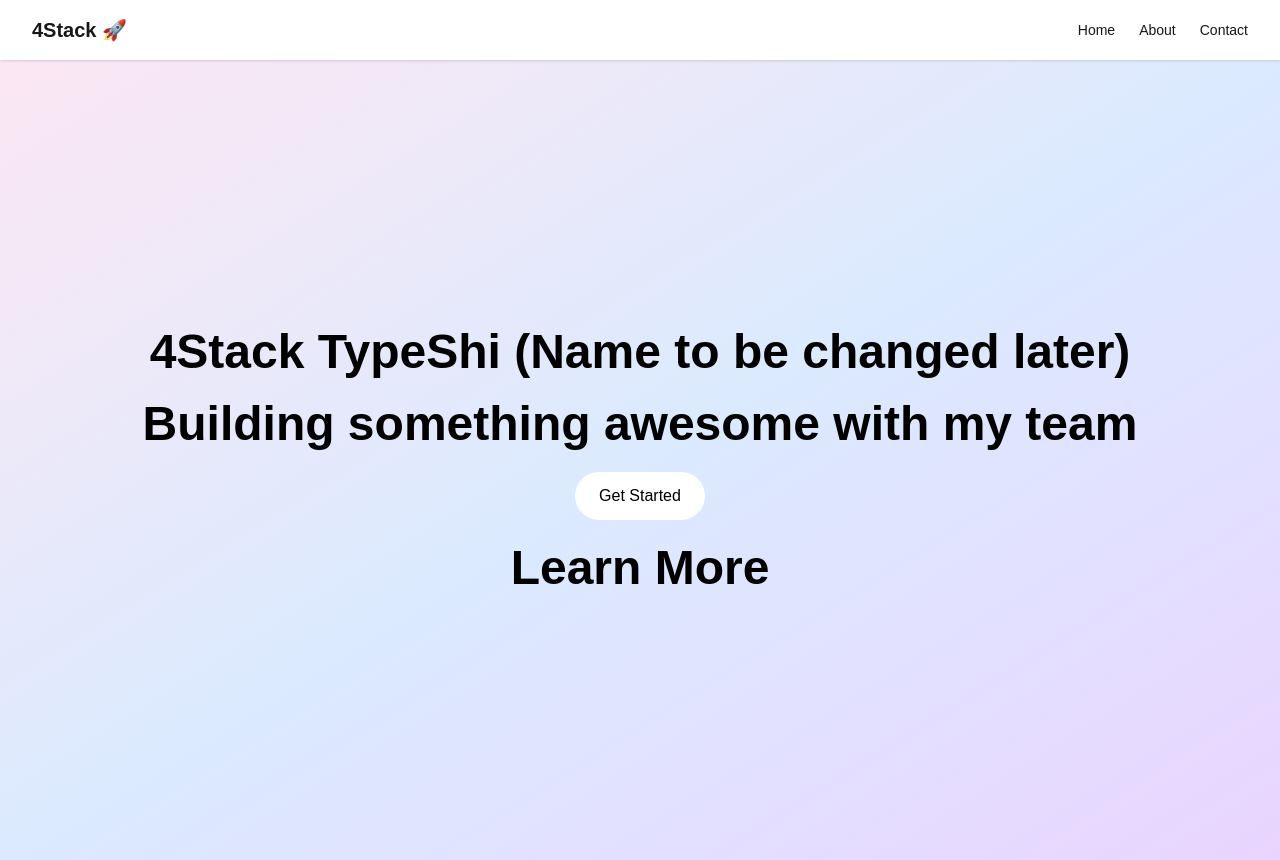
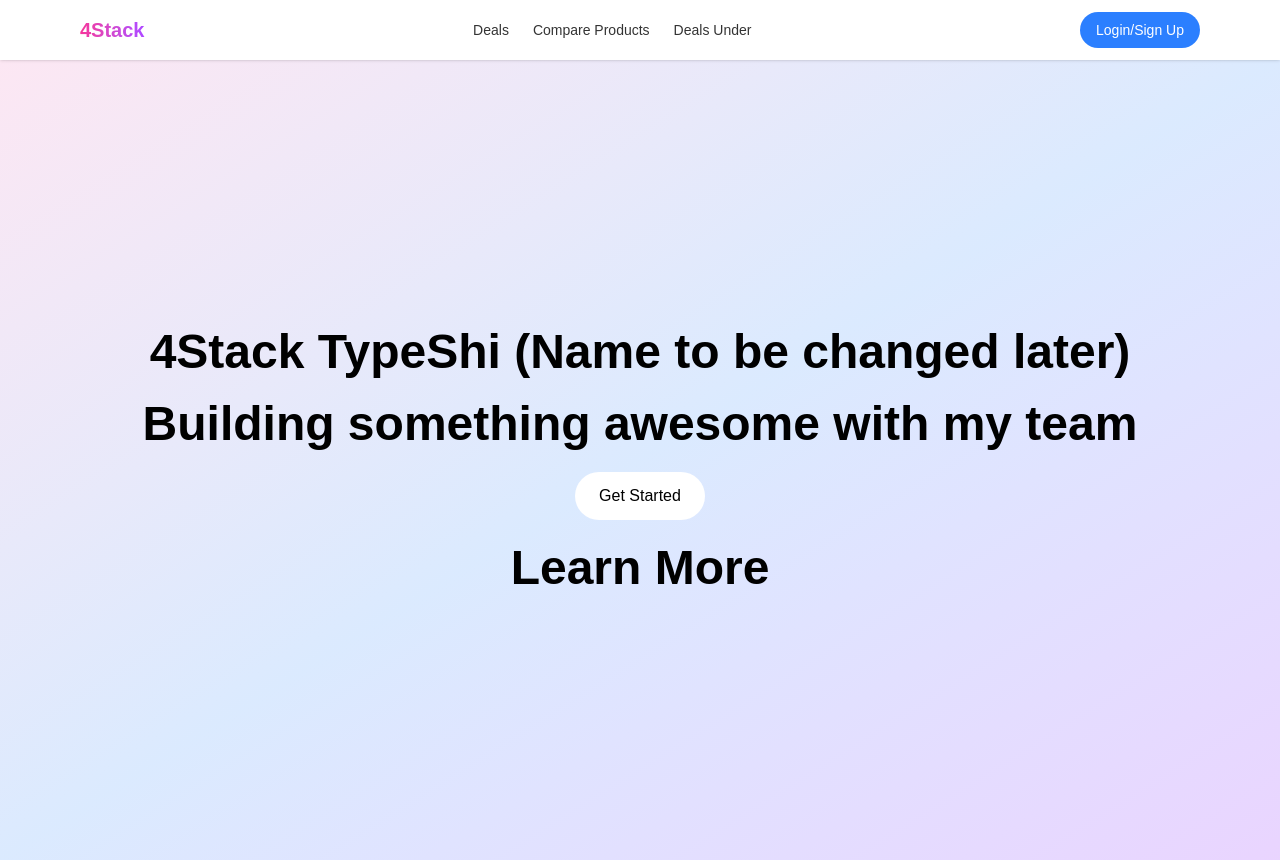
Before and after one commit to ParthMalekar16/4Stack, a Next.js app in the folder frontend/: page / in a window 1280 px wide. Built offline with nearby package versions, Linux system fonts and the light colour scheme.

Commit message:
Navbar added

```diff
--- a/frontend/components/navbar.tsx
+++ b/frontend/components/navbar.tsx
@@ -1,11 +1,17 @@
 export default function Navbar(){
-    return (<nav className="w-full px-8 py-4 flex justify-between items-center bg-white/60 backdrop-blur-md shadow-sm">
-          <h1 className="text-xl font-bold">4Stack 🚀</h1>
+    return (<nav className="w-full px-20 py-3 flex items-center bg-white text-black/80 backdrop-blur-md shadow-sm">
+          <h1 className="text-xl font-bold text-transparent bg-clip-text bg-gradient-to-r from-pink-500 to-purple-500">4Stack </h1>
 
-          <div className="flex gap-6 text-sm font-medium">
-            <a href="#">Home</a>
-            <a href="#">About</a>
-            <a href="#">Contact</a>
+          <div className="flex gap-6 text-sm font-medium mx-auto">
+            <a href="#">Deals</a>
+            <a href="#">Compare Products</a>
+            <a href="#">Deals Under</a>
+          </div>
+
+          <div className="flex gap-4">
+            <button className="px-4 py-2 text-sm hover:text-red-500 transition bg-blue-500 text-white rounded-full">
+              Login/Sign Up
+            </button>
           </div>
         </nav>
     );
```
